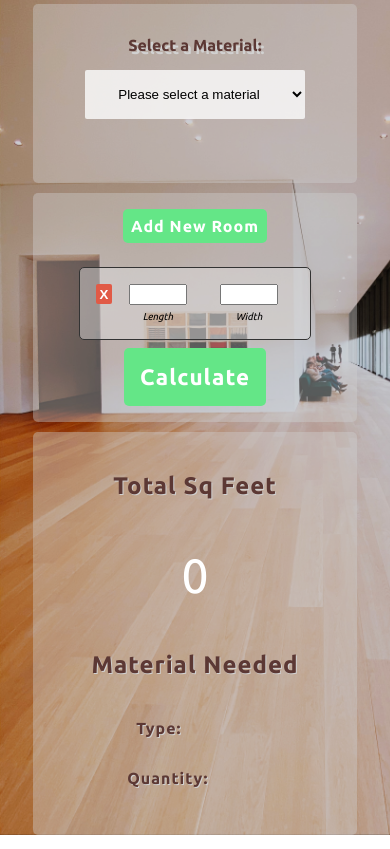
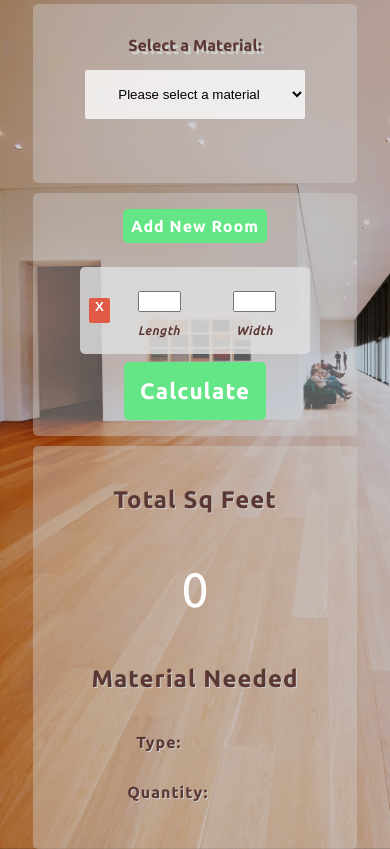
Before and after one commit to AnthonyJRay/materials-calculator, a website: page index.html in a window 390 px wide. Both pictures are taken after a click on the button "Add New Room". Shown: the part 122-971 px from the top of the page. Drawn offline with Linux system fonts and the light colour scheme.

Commit message:
Additional Styling. Added Media Queries.

```diff
--- a/app.js
+++ b/app.js
@@ -86,6 +86,7 @@ addAreaBtn.onclick = () => {
   roomLength.type = 'text';
   roomLength.classList.add('length-input');
   let lengthLabel = document.createElement('span');
+  lengthLabel.classList.add('input-label');
   lengthLabel.innerHTML = 'Length';
   let lengthWrapper = document.createElement('div');
   lengthWrapper.classList.add('length-measurement');
@@ -96,6 +97,7 @@ addAreaBtn.onclick = () => {
   roomWidth.type = 'text';
   roomWidth.classList.add('width-input');
   let widthLabel = document.createElement('span');
+  widthLabel.classList.add('input-label');
   widthLabel.innerHTML = 'Width';
   let widthWrapper = document.createElement('div');
   widthWrapper.classList.add('width-measurement');
--- a/styles.scss
+++ b/styles.scss
@@ -35,6 +35,9 @@ body {
   color: rgb(92, 56, 52);
   text-shadow: 2.7px 2.7px rgb(209, 209, 209);
   font-size: 2.5 rem;
+  @media (min-width: 875px) {
+    width: 50%;
+  }
 }
 
 .material-card {
@@ -42,6 +45,9 @@ body {
   flex-direction: column;
   align-items: center;
   width: 75%;
+  @media (min-width: 875px) {
+    width: 50%;
+  }
   padding: 16px;
   margin: auto;
   background-color: $Transparent-Bg;
@@ -58,6 +64,9 @@ body {
 // Material Dropdown Menu Styles
 .material-dropdown {
   width: 75%;
+  @media (min-width: 875px) {
+    width: 50%;
+  }
   border-radius: 2px;
   padding: 16px;
   margin-bottom: 3rem;
@@ -80,6 +89,9 @@ body {
   background-color: $Transparent-Bg;
   border-radius: $Corner-Rounded;
   max-width: 75%;
+  @media (min-width: 875px) {
+    width: 50%;
+  }
   margin: auto;
   padding: 16px;
 }
@@ -107,6 +119,9 @@ body {
 
 .measurements-card {
   width: 75%;
+  @media (min-width: 875px) {
+    width: 50%;
+  }
   padding: 16px;
   margin: 10px auto;
   background-color: $Transparent-Bg;
@@ -120,9 +135,8 @@ body {
   margin: 0.5em;
   padding: 16px;
   justify-content: center;
-  border: 1px solid #333;
   border-radius: 5px;
-  background-color: rgba(224, 223, 223, 0.442);
+  background-color: rgba(224, 224, 224, 0.809);
 }
 
 .rooms-wrapper {
@@ -138,22 +152,34 @@ body {
 // Measurement Input Styles
 .length-measurement,
 .width-measurement {
+  align-self: center;
   & > input {
-    width: 50px;
+    width: 35px;
+    margin: 0.5rem;
+    @media (min-width: 675px) {
+      margin: 0;
+    }
   }
-  & > span {
+  & > .input-label {
     font-style: italic;
-    margin: 1rem;
-    font-size: 10px;
+    color: rgb(92, 56, 52);
+    margin: 1.75rem;
+    font-size: 12px;
+    font-weight: bold;
+    letter-spacing: 1px;
+    @media (min-width: 675px) {
+      margin: 8px;
+      padding-right: 32px;
+    }
   }
 }
 
 .delButton {
-  width: 20px;
-  height: 20px;
+  display: flex;
+  align-self: center;
+  width: 25px;
+  height: 25px;
   text-align: center;
-  margin: 0;
-  padding: 0;
   border: none;
   background-color: $Danger;
   color: #fff;
```
Also changed, not shown: dist/css/styles.min.css, styles.css, 2 other files.
